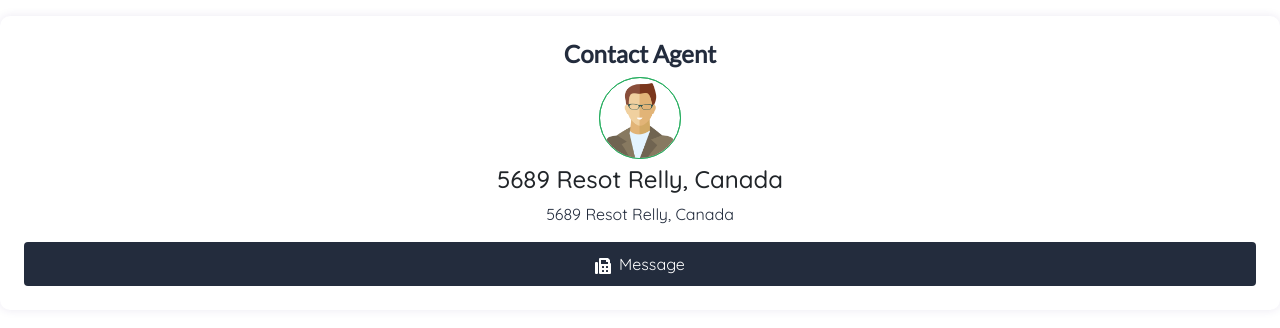
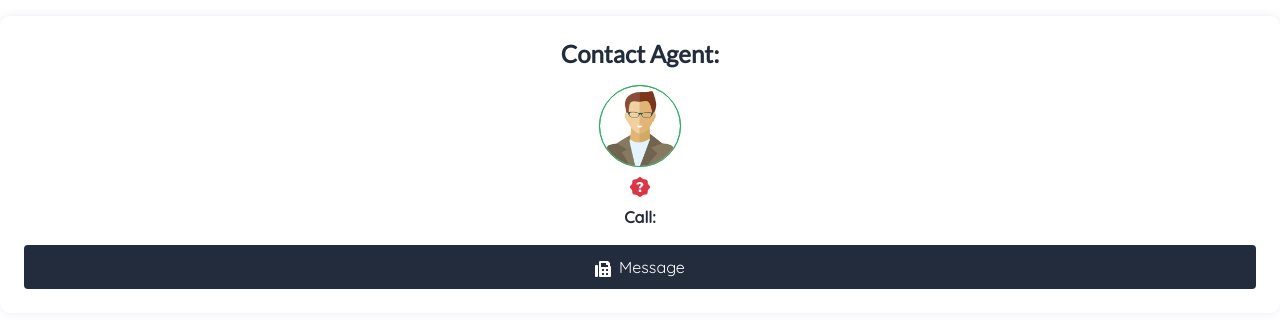
Before and after one commit to Ademayowa/real-estate-v1, a Next.js app: page /property/agent in a window 1280 px wide. Shown: the top 328 px of the page. Built offline with nearby package versions, Linux system fonts and the light colour scheme; a small style sheet from the web is missing.

Commit message:
completed agent section

```diff
--- a/pages/property/about.js
+++ b/pages/property/about.js
@@ -1,7 +1,7 @@
 export default function AboutPropertyPage({ description }) {
   return (
     <div className='bg-white p-4 mt-4 shadow-sm'>
-      <h2 className='fs-6 fw-bold'>About Property</h2>
+      <h2 className='fs-6 fw-bold pt-3 pb-3'>About Property</h2>
       <p className='text-secondary'>{description}</p>
     </div>
   );
--- a/pages/property/agent.js
+++ b/pages/property/agent.js
@@ -1,20 +1,35 @@
 import Image from 'next/image';
 import { FaFax } from 'react-icons/fa';
+import { GoVerified, GoUnverified } from 'react-icons/go';
 import { Button } from 'react-bootstrap';
 import styles from '@/styles/Agent.module.css';
 
-export default function AgentInfo() {
+export default function AgentInfo({
+  agency,
+  contactName,
+  verification,
+  phoneNumber,
+}) {
   return (
     <div className='bg-white p-4 mt-4 mt-lg-3 shadow-sm'>
-      <h2 className='fs-4 fw-bold text-center'>Contact Agent</h2>
+      <h2 className='fs-4 fw-bold text-center mb-3'>
+        Contact Agent: {contactName}
+      </h2>
 
       <div className={styles.agent}>
         <Image src={`/images/agent.png`} width={80} height={80} />
       </div>
 
       <div className='text-center'>
-        <h4>5689 Resot Relly, Canada</h4>
-        <p>5689 Resot Relly, Canada</p>
+        <h4 className='fs-5 text-se'>
+          {agency}{' '}
+          {verification ? (
+            <GoVerified className='text-success' />
+          ) : (
+            <GoUnverified className='text-danger' />
+          )}{' '}
+        </h4>
+        <p className='fw-bold'>Call: {phoneNumber}</p>
 
         <div className='d-grid gap-2'>
           <Button variant='primary'>
--- a/pages/property/features.js
+++ b/pages/property/features.js
@@ -1,11 +1,9 @@
 import { Row, Col } from 'react-bootstrap';
-import { FaCheck } from 'react-icons/fa';
-import { BsWifi } from 'react-icons/bs';
 
 export default function FeaturesPage({ amenity }) {
   return (
-    <Col lg={4}>
-      <h6>{amenity}</h6>
+    <Col lg={4} className='bg-white p-2 text-center rounded shadow-sm'>
+      <p className='text-secondary'>{amenity}</p>
     </Col>
   );
 }
```
Also changed, not shown: pages/property/[id].js (+12 -9 lines).
